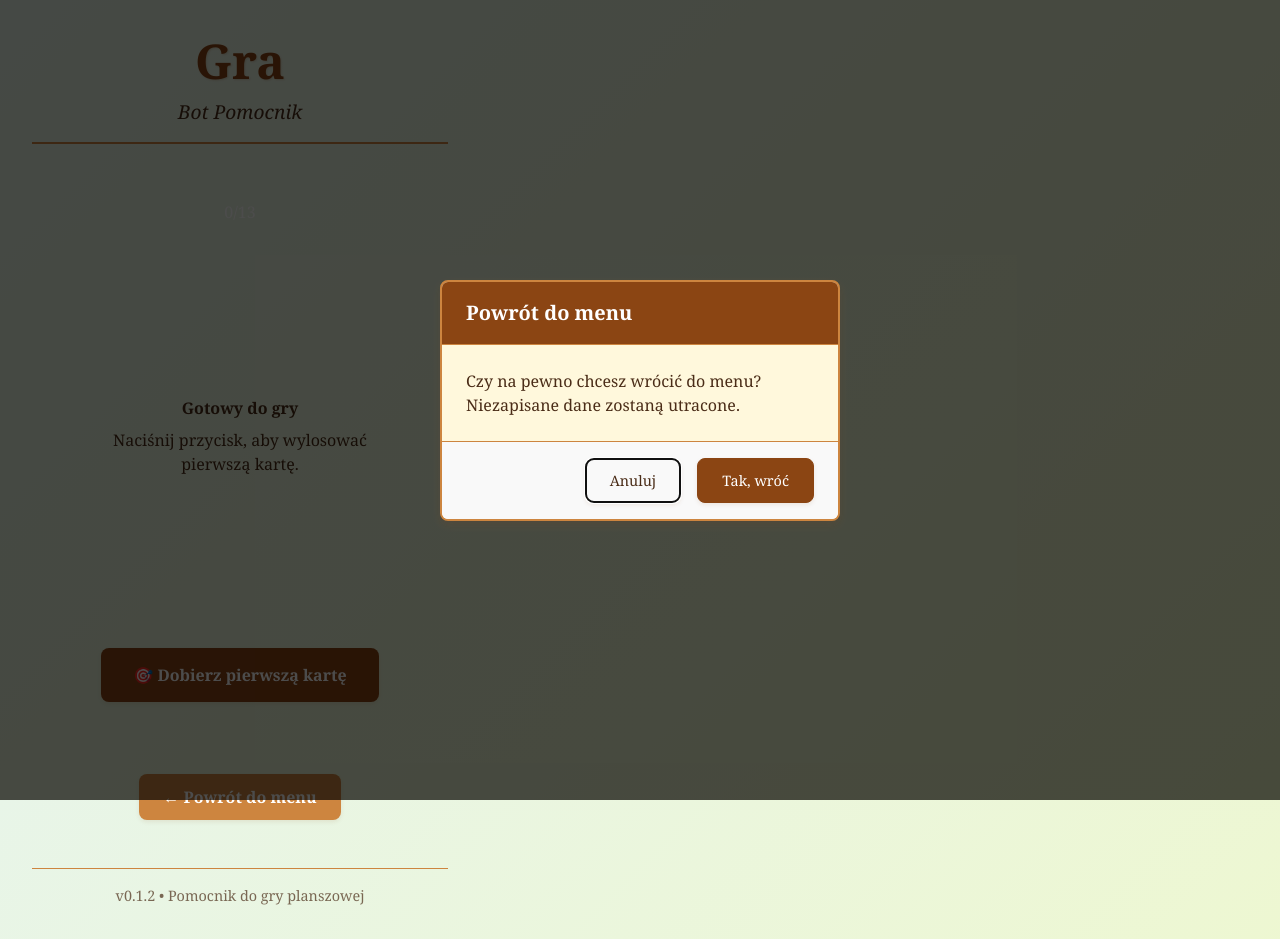
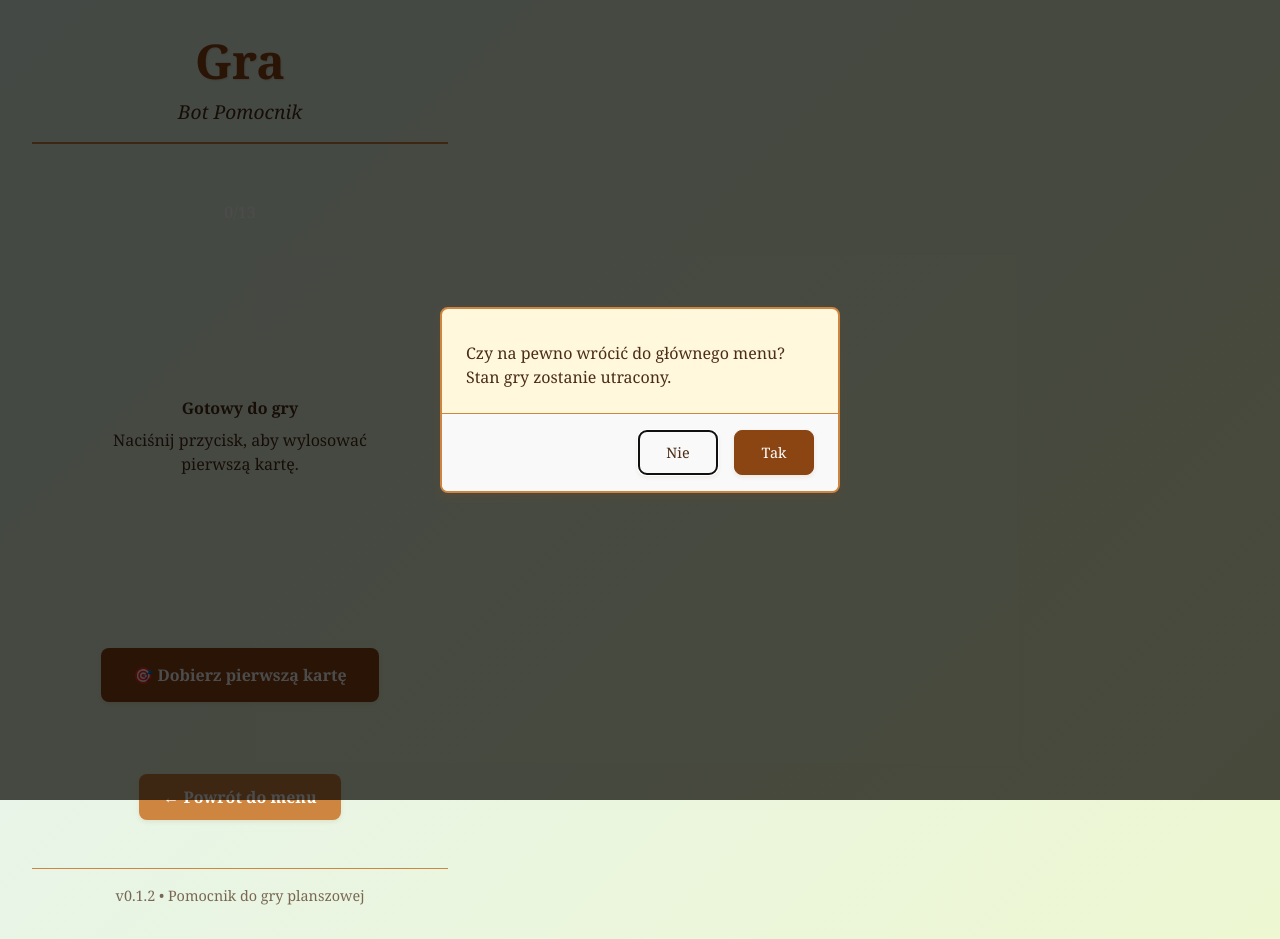
Before and after one commit to lukmarcus/spolka-zoo-bot-pomocnik, a React (Vite) app: page /game in a window 1280 px wide. Both pictures are taken after a click on the button "← Powrót do menu". Built offline with nearby package versions, Linux system fonts and the light colour scheme.

Commit message:
confirm modal refactored with optional title

```diff
--- a/src/components/ConfirmModal.module.css
+++ b/src/components/ConfirmModal.module.css
@@ -61,6 +61,11 @@
 
 .content {
   padding: 1.5rem;
+}
+
+/* Gdy nie ma headera, dodaj więcej paddingu na górze */
+.modal .content:first-child {
+  padding-top: 2rem;
 }
 
 .message {
--- a/src/components/ConfirmModal.tsx
+++ b/src/components/ConfirmModal.tsx
@@ -3,7 +3,7 @@ import styles from "./ConfirmModal.module.css";
 
 interface ConfirmModalProps {
   isOpen: boolean;
-  title: string;
+  title?: string;
   message: string;
   confirmText?: string;
   cancelText?: string;
@@ -42,9 +42,11 @@ const ConfirmModal: React.FC<ConfirmModalProps> = ({
       tabIndex={-1}
     >
       <div className={styles.modal}>
-        <div className={styles.header}>
-          <h3 className={styles.title}>{title}</h3>
-        </div>
+        {title && (
+          <div className={styles.header}>
+            <h3 className={styles.title}>{title}</h3>
+          </div>
+        )}
 
         <div className={styles.content}>
           <p className={styles.message}>{message}</p>
--- a/src/pages/Game.tsx
+++ b/src/pages/Game.tsx
@@ -11,7 +11,6 @@ const Game: React.FC = () => {
   const navigate = useNavigate();
   const game = useGame();
   const [showExitModal, setShowExitModal] = useState(false);
-  const [showDrawCardModal, setShowDrawCardModal] = useState(false);
 
   // Auto-start game when component mounts
   useEffect(() => {
@@ -33,19 +32,6 @@ const Game: React.FC = () => {
     setShowExitModal(false);
   };
 
-  const handleDrawCard = () => {
-    setShowDrawCardModal(true);
-  };
-
-  const confirmDrawCard = () => {
-    setShowDrawCardModal(false);
-    game.drawCard();
-  };
-
-  const cancelDrawCard = () => {
-    setShowDrawCardModal(false);
-  };
-
   const currentCardId = game.getCurrentCard();
   const currentCard =
     currentCardId !== null
@@ -61,7 +47,7 @@ const Game: React.FC = () => {
     if (currentIndex === -1) {
       return {
         text: "🎯 Dobierz pierwszą kartę",
-        action: handleDrawCard,
+        action: game.drawCard,
         disabled: false,
         className: "btn-primary",
       };
@@ -71,7 +57,7 @@ const Game: React.FC = () => {
     if (currentIndex === totalCards - 2) {
       return {
         text: "🎯 Dobierz ostatnią kartę",
-        action: handleDrawCard,
+        action: game.drawCard,
         disabled: false,
         className: "btn-primary",
       };
@@ -90,7 +76,7 @@ const Game: React.FC = () => {
     // Stan normalny (1-11/13)
     return {
       text: "🎯 Dobierz następną kartę",
-      action: handleDrawCard,
+      action: game.drawCard,
       disabled: false,
       className: "btn-primary",
     };
@@ -157,22 +143,11 @@ const Game: React.FC = () => {
 
       <ConfirmModal
         isOpen={showExitModal}
-        title="Powrót do menu"
-        message="Czy na pewno chcesz wrócić do menu? Niezapisane dane zostaną utracone."
-        confirmText="Tak, wróć"
-        cancelText="Anuluj"
+        message="Czy na pewno wrócić do głównego menu? Stan gry zostanie utracony."
+        confirmText="Tak"
+        cancelText="Nie"
         onConfirm={confirmExit}
         onCancel={cancelExit}
-      />
-
-      <ConfirmModal
-        isOpen={showDrawCardModal}
-        title="Potwierdź zobaczenie nowej karty"
-        message="Czy na pewno chcesz dobrać następną kartę? Po zobaczeniu karty nie będziesz mógł jej cofnąć."
-        confirmText="Tak, dobierz kartę"
-        cancelText="Anuluj"
-        onConfirm={confirmDrawCard}
-        onCancel={cancelDrawCard}
       />
     </Layout>
   );
```
